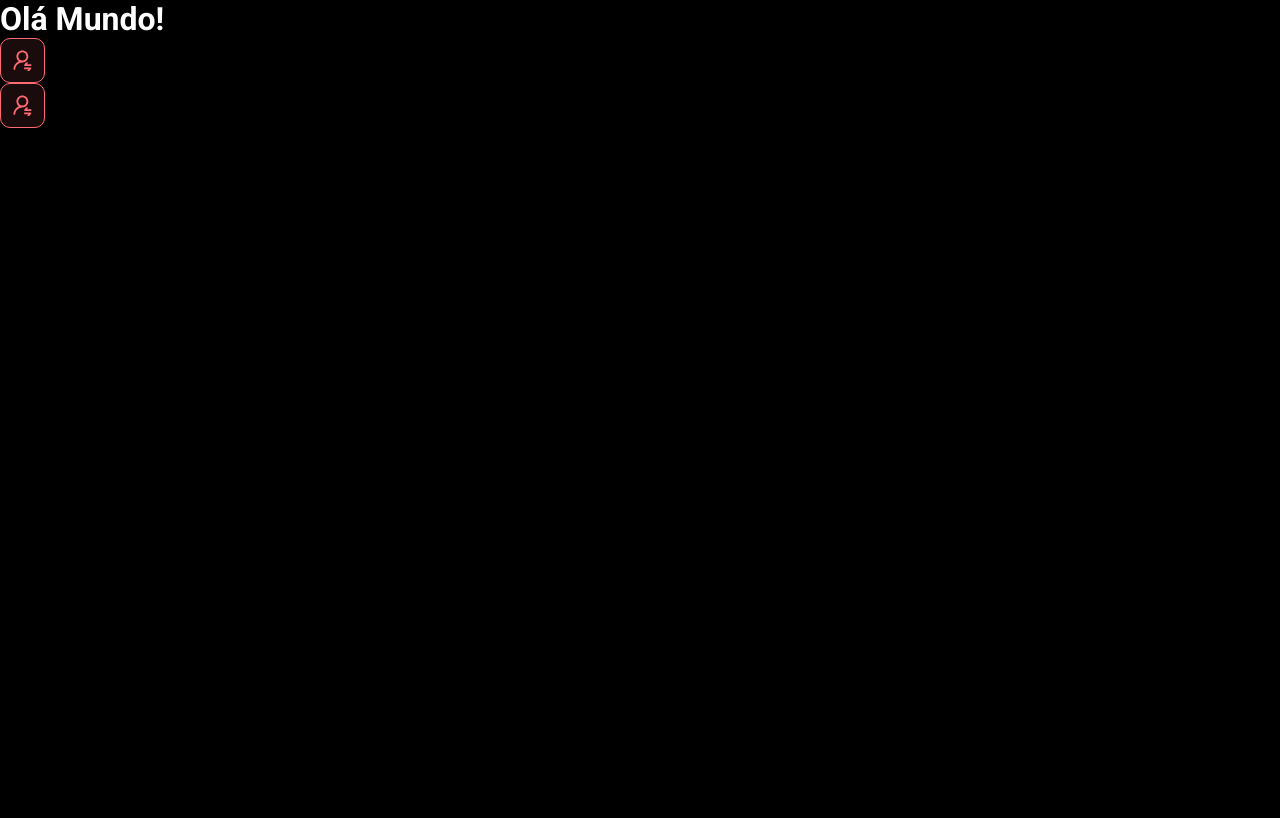
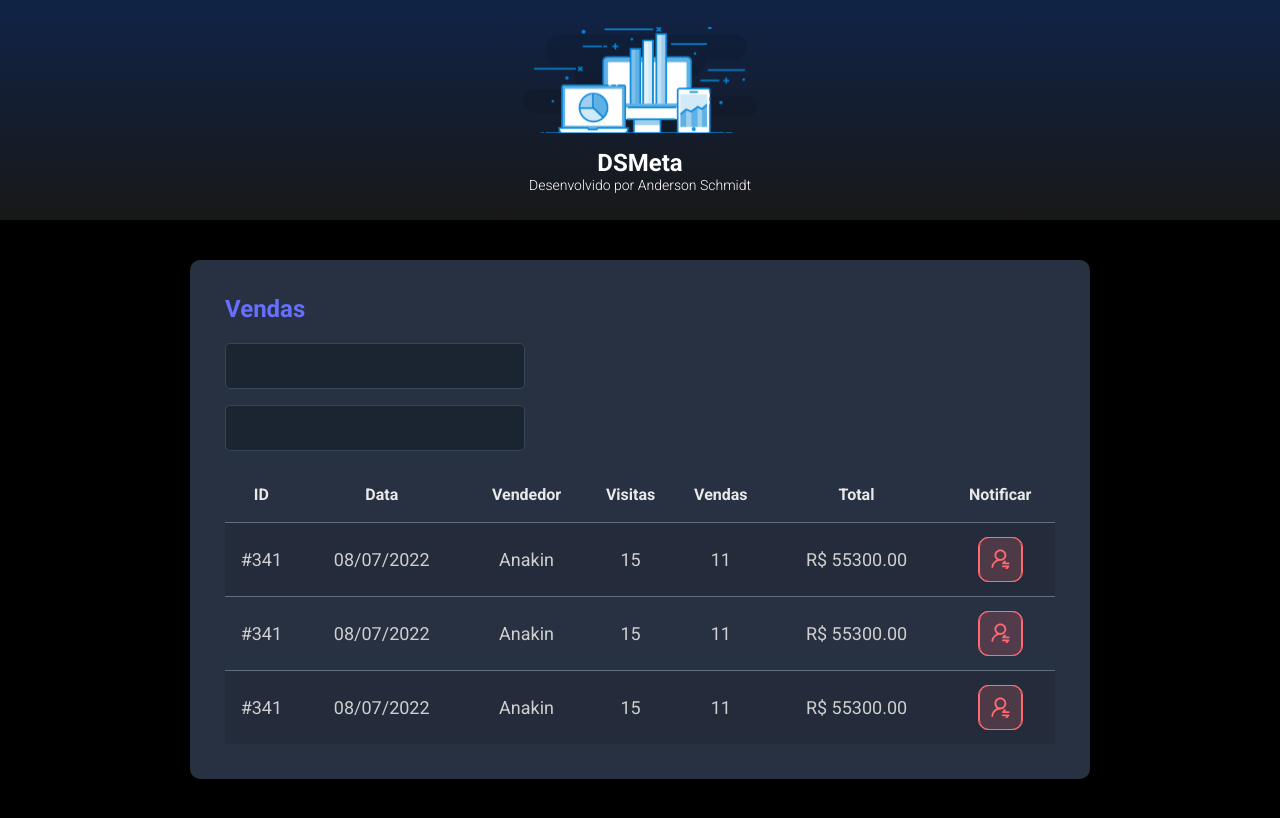
Before and after one commit to anderson-schmidt/dsmeta, a React (Vite) app in the folder frontend/: page / in a window 1280 px wide. Built offline with nearby package versions, Linux system fonts and the light colour scheme.

Commit message:
Other components

```diff
--- a/frontend/src/App.tsx
+++ b/frontend/src/App.tsx
@@ -1,11 +1,21 @@
 import NotificationButton from "./components/NotificationButton"
+import Header from "./components/Header"
+import SalesCard from "./components/SalesCard"
 
 function App() {
   return (
     /*usa <> </>para poder usar mais de uma tag no react*/
     <>
-      <h1>Olá Mundo!</h1>
-      <NotificationButton />
+      <Header />
+      <main>
+        <section id="sales">
+          <div className="dsmeta-container">
+          <SalesCard />
+          </div>
+
+        </section>
+
+      </main>
 
     </>
   )
--- /dev/null
+++ b/frontend/src/components/Header/index.tsx
@@ -0,0 +1,19 @@
+import logo from '../../assets/img/logo.svg'
+
+import './styles.css'
+
+function Header() {
+    return (
+        <header>
+        <div className="dsmeta-logo-container">
+            <img src={logo} alt="DSMeta"/>
+            <h1>DSMeta</h1>
+            <p>
+                Desenvolvido por <a href="https://github.com/sorinmarkov">Anderson Schmidt</a>
+            </p>
+        </div>
+    </header>
+    )
+}
+
+export default Header
--- /dev/null
+++ b/frontend/src/components/Header/styles.css
@@ -0,0 +1,28 @@
+header {
+    background: linear-gradient(180deg, #102347 0%, #181818 100%);
+    height: 220px;
+    display: flex;
+    align-items: center;
+    justify-content: center;
+}
+
+.dsmeta-logo-container {
+    display: flex;
+    flex-direction: column;
+    align-items: center;
+}
+
+.dsmeta-logo-container img {
+    /*qualquer imagem q estiver dentro da classe recebe esses parâmetros*/
+    width: 235px;
+}
+
+.dsmeta-logo-container h1 {
+    margin-top: 15px;
+    font-size: 24px;
+}
+
+.dsmeta-logo-container p {
+    font-size: 14px;
+    font-weight: 300;
+}
--- a/frontend/src/components/NotificationButton/index.tsx
+++ b/frontend/src/components/NotificationButton/index.tsx
@@ -8,9 +8,6 @@
             <div className="dsmeta-red-btn">
                 <img src={icon} alt="Notificar" />
             </div>
-            <div className="dsmeta-red-btn">
-                <img src={icon} alt="Notificar" />
-            </div>
         </>
     )
 }
--- a/frontend/src/components/NotificationButton/styles.css
+++ b/frontend/src/components/NotificationButton/styles.css
@@ -10,11 +10,6 @@
     cursor: pointer;/*quando passar mouse por cima, se transforma na mão*/
 }
 
-.dsmeta-red-btn-container{
-    display: flex;
-    justify-content: center;
-}
-
 .dsmeta-red-btn img{
     width: 19px;
 }
--- /dev/null
+++ b/frontend/src/components/SalesCard/index.tsx
@@ -0,0 +1,84 @@
+import NotificationButton from "../NotificationButton"
+import './styles.css'
+
+function SalesCard() {
+    return (
+      <>
+         <div className="dsmeta-card">
+                    <h2 className="dsmeta-sales-title">Vendas</h2>
+                    <div>
+                        <div className="dsmeta-form-control-container">
+                            <input className="dsmeta-form-control" type="text" />
+                        </div>
+                        <div className="dsmeta-form-control-container">
+                            <input className="dsmeta-form-control" type="text" />
+                        </div>
+                    </div>
+                    <div>
+                        <table className="dsmeta-sales-table">
+                            <thead>
+                                <tr>
+                                    <th className="show992">ID</th>
+                                    <th className="show576">Data</th>
+                                    <th>Vendedor</th>
+                                    <th className="show992">Visitas</th>
+                                    <th className="show992">Vendas</th>
+                                    <th>Total</th>
+                                    <th> Notificar</th>
+                                </tr>
+                            </thead>
+                            <tbody>
+                                <tr>
+                                    <td className="show992">#341</td>
+                                    <td className="show576">08/07/2022</td>
+                                    <td>Anakin</td>
+                                    <td className="show992">15</td>
+                                    <td className="show992">11</td>
+                                    <td>R$ 55300.00</td>
+                                    <td>
+                                        <div className="dsmeta-red-btn-container">
+                                            <div className="dsmeta-red-btn">
+                                                <NotificationButton />
+                                            </div>
+                                        </div>
+                                    </td>
+                                </tr>
+                                <tr>
+                                    <td className="show992">#341</td>
+                                    <td className="show576">08/07/2022</td>
+                                    <td>Anakin</td>
+                                    <td className="show992">15</td>
+                                    <td className="show992">11</td>
+                                    <td>R$ 55300.00</td>
+                                    <td>
+                                        <div className="dsmeta-red-btn-container">
+                                            <div className="dsmeta-red-btn">
+                                            <NotificationButton />
+                                            </div>
+                                        </div>
+                                    </td>
+                                </tr>
+                                <tr>
+                                    <td className="show992">#341</td>
+                                    <td className="show576">08/07/2022</td>
+                                    <td>Anakin</td>
+                                    <td className="show992">15</td>
+                                    <td className="show992">11</td>
+                                    <td>R$ 55300.00</td>
+                                    <td>
+                                        <div className="dsmeta-red-btn-container">
+                                            <div className="dsmeta-red-btn">
+                                            <NotificationButton />
+                                            </div>
+                                        </div>
+                                    </td>
+                                </tr>
+                            </tbody>
+                        </table>
+                    </div>
+                </div>
+      </>
+    )
+  }
+
+  export default SalesCard
--- /dev/null
+++ b/frontend/src/components/SalesCard/styles.css
@@ -0,0 +1,94 @@
+.dsmeta-card{
+    background-color: #283142;
+    border-radius: 10px;
+    padding: 30px 10px;
+}
+
+.dsmeta-sales-title{
+    color: #676FFF;
+    font-size: 24px;
+    margin-bottom: 20px;
+}
+
+.dsmeta-form-control{
+    width: 100%;
+    height: 46px;
+    background-color: #1B2531;
+    border: 1px solid #384459;
+    border-radius: 5px;
+    color: #9AAABE;
+    padding: 0 20px;
+    font-size: 18px;
+}
+
+.dsmeta-form-control-container{
+    margin-bottom: 16px;
+    max-width: 300px;
+}
+
+.dsmeta-sales-table{
+    width: 100%;
+    border-spacing: 0;
+    border-collapse: collapse;
+}
+
+.dsmeta-sales-table thead{
+    height: 55px;
+    font-size: 16px;
+    color: #E9E9E9;
+    font-weight: 700;
+}
+
+.dsmeta-sales-table tbody{
+    font-size: 14px;
+    font-weight: 400;
+    color: #CFCFCF;
+    text-align: center;
+}
+.dsmeta-sales-table tbody tr{
+    height: 74px;
+    border-top: 1px solid #5F6E82;
+}
+
+.dsmeta-sales-table tbody tr:hover > td /*Quando passar o mouse por cima, muda a cor*/{
+    background-color: #384459;
+}
+
+.dsmeta-sales-table tbody tr:nth-child(odd){/*Para escolher a linha ímpar*/
+    background-color: #242C3B;
+}
+
+.dsmeta-red-btn-container{
+    display: flex;
+    justify-content: center;
+}
+
+
+.show576{
+    display: none;
+}
+
+.show992{
+    display: none;
+}
+
+@media ( min-width: 576px){
+    .show576{
+        display: table-cell;
+    }
+    .dsmeta-card{
+        padding: 35px;
+    }
+    .dsmeta-sales-table tr{
+       height: 55px;
+    }
+    .dsmeta-sales-table tbody{
+        font-size: 18px;
+    }
+}
+
+@media ( min-width: 992px){
+    .show992{
+        display: table-cell;
+    }
+}
--- a/frontend/src/index.css
+++ b/frontend/src/index.css
@@ -16,3 +16,13 @@
     color: unset;
     text-decoration: none;
 }
+
+.dsmeta-container{
+    width: 100%;
+    max-width: 900px;
+    margin: 0 auto;/*alinhar ao centro*/
+}
+
+#sales{
+    padding: 40px 10px;/*primeira medida na vertical e a segunda nas laterais*/
+}
```
Also changed, not shown: frontend/src/assets/img/logo.svg (added).
